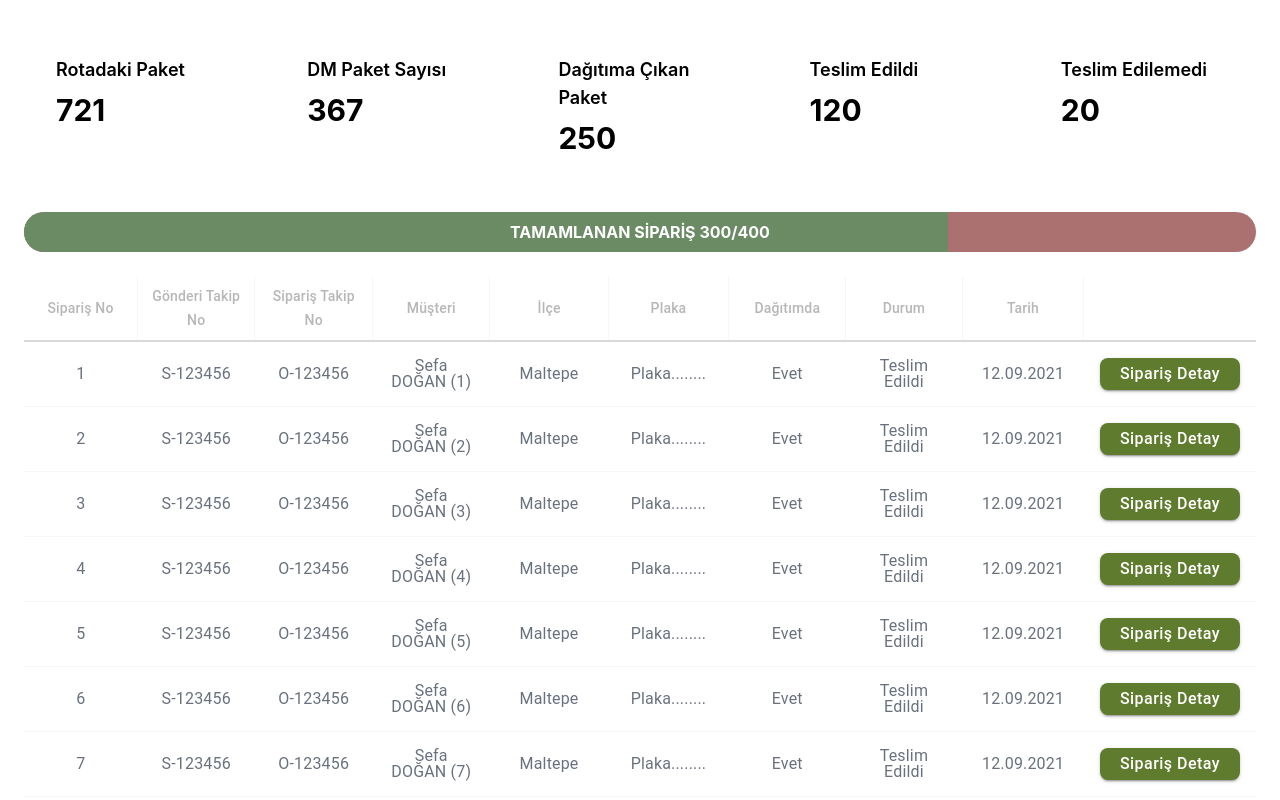
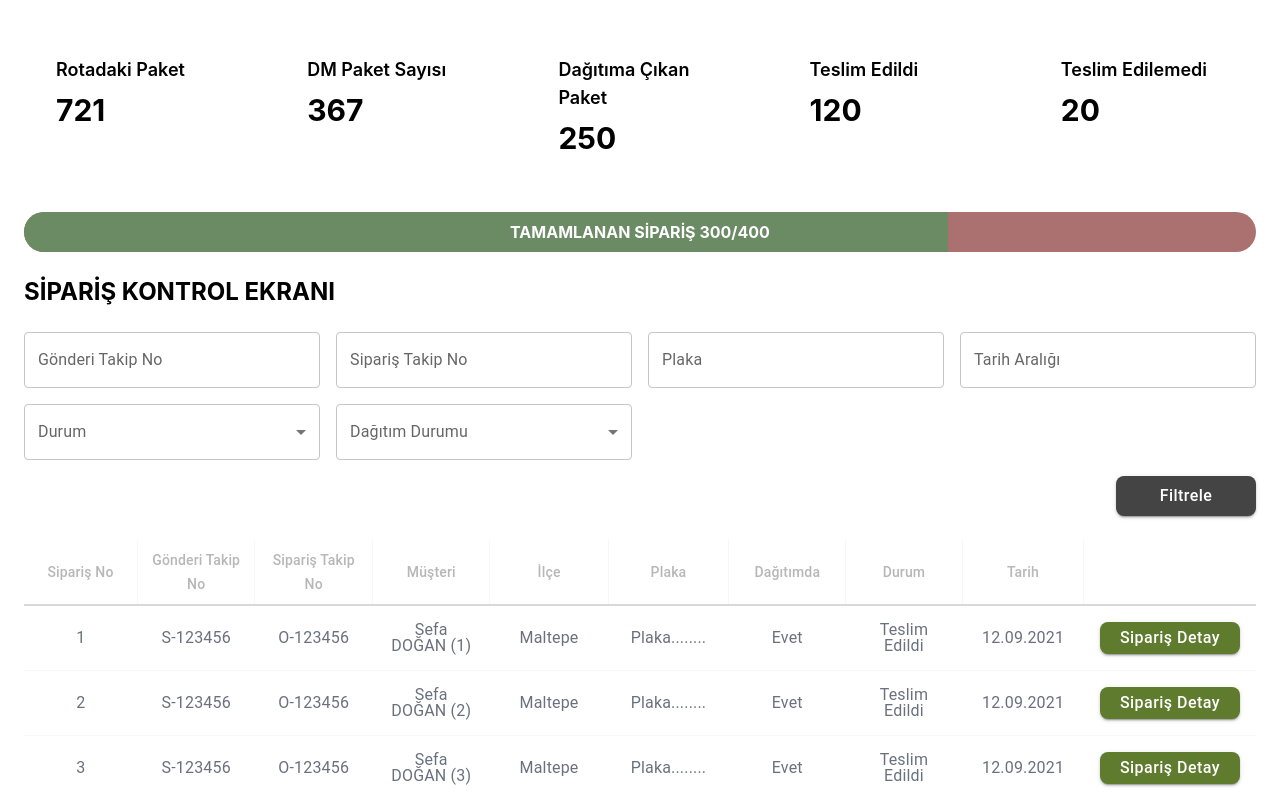
Before and after one commit to sefadogan/OCSFrontend, a React (Create React App) app: page /orders in a window 1280 px wide. Shown: the top 800 px of the page. Built offline with nearby package versions, Linux system fonts and the light colour scheme.

Commit message:
Create orders filtering form and visual changes

```diff
--- /dev/null
+++ b/src/components/_shared/seperators/title/index.js
@@ -0,0 +1,13 @@
+const OCSTitleSeperator = ({
+  title,
+  titleClassName,
+  justifyItems = "center",
+}) => {
+  return (
+    <div className={`flex items-center w-full justify-${justifyItems}`}>
+      <div className={titleClassName}>{title}</div>
+    </div>
+  );
+};
+
+export default OCSTitleSeperator;
--- a/src/components/table/index.js
+++ b/src/components/_shared/table/index.js
@@ -55,6 +55,7 @@ const StyledTableCell = styled(TableCell)(({}) => ({
 
 const OrderTable = () => {
   const navigate = useNavigate();
+
   const [page, setPage] = useState(1);
   const [rowsPerPage, setRowsPerPage] = useState(10);
 
--- /dev/null
+++ b/src/components/orders/filtering-form/index.js
@@ -0,0 +1,126 @@
+import { Button, Card, CardContent, MenuItem, TextField } from "@mui/material";
+import { LocalizationProvider } from "@mui/x-date-pickers";
+import { AdapterDayjs } from "@mui/x-date-pickers/AdapterDayjs";
+import { DatePicker } from "@mui/x-date-pickers/DatePicker";
+import React, { useState } from "react";
+
+const statuses = ["Pending", "Shipped", "Delivered", "Cancelled"];
+const distributionStatuses = ["Pending", "Released", "In Progress"];
+
+const OCSOrdersFilteringForm = ({}) => {
+  const [formData, setFormData] = useState({
+    shipmentTrackingNo: "",
+    orderTrackingNo: "",
+    plateNumber: "",
+    createdDateMin: null,
+    createdDateMax: null,
+    status: "",
+    releasedForDistribution: "",
+  });
+  console.log(formData);
+
+  const handleChange = (e) => {
+    const { name, value } = e.target;
+    setFormData((prev) => ({ ...prev, [name]: value }));
+  };
+
+  const handleDateChange = (name, value) => {
+    setFormData((prev) => ({ ...prev, [name]: value }));
+  };
+
+  const handleSubmit = (e) => {
+    e.preventDefault();
+  };
+
+  return (
+    <form
+      onSubmit={handleSubmit}
+      className="grid grid-cols-1 sm:grid-cols-2 md:grid-cols-4 gap-4"
+    >
+      <TextField
+        label="Gönderi Takip No"
+        name="shipmentTrackingNo"
+        value={formData.shipmentTrackingNo}
+        onChange={handleChange}
+        fullWidth
+      />
+
+      <TextField
+        label="Sipariş Takip No"
+        name="orderTrackingNo"
+        value={formData.orderTrackingNo}
+        onChange={handleChange}
+        fullWidth
+      />
+
+      <TextField
+        label="Plaka"
+        name="plateNumber"
+        value={formData.plateNumber}
+        onChange={handleChange}
+        fullWidth
+      />
+
+      <LocalizationProvider dateAdapter={AdapterDayjs}>
+        <DatePicker
+          label="Tarih Aralığı"
+          value={formData.createdDateMin}
+          onChange={(value) => handleDateChange("createdDateMin", value)}
+          renderInput={(params) => <TextField {...params} fullWidth />}
+        />
+      </LocalizationProvider>
+
+      <TextField
+        select
+        label="Durum"
+        name="status"
+        value={formData.status}
+        onChange={handleChange}
+        fullWidth
+      >
+        {statuses.map((status) => (
+          <MenuItem key={status} value={status}>
+            {status}
+          </MenuItem>
+        ))}
+      </TextField>
+
+      <TextField
+        select
+        label="Dağıtım Durumu"
+        name="releasedForDistribution"
+        value={formData.releasedForDistribution}
+        onChange={handleChange}
+        fullWidth
+      >
+        {distributionStatuses.map((status) => (
+          <MenuItem key={status} value={status}>
+            {status}
+          </MenuItem>
+        ))}
+      </TextField>
+
+      <div className="col-span-1 sm:col-span-2 md:col-span-4 flex justify-end">
+        <Button
+          type="submit"
+          variant="contained"
+          sx={{
+            backgroundColor: "#444444",
+            textTransform: "none",
+            fontSize: "1rem",
+            minWidth: "8.75rem",
+            fontWeight: 500,
+            borderRadius: ".5rem",
+            ":hover": {
+              backgroundColor: "#444444",
+            },
+          }}
+        >
+          Filtrele
+        </Button>
+      </div>
+    </form>
+  );
+};
+
+export default OCSOrdersFilteringForm;
--- a/src/pages/orders/index.js
+++ b/src/pages/orders/index.js
@@ -1,8 +1,10 @@
 import { useSelector } from "react-redux";
-import OCSInfoCards from "../../components/cards-info";
-import OCSDeliveryProgressBar from "../../components/progress-bars/delivery";
-import OrderTable from "../../components/table";
+import OCSInfoCards from "../../components/_shared/cards-info";
+import OCSDeliveryProgressBar from "../../components/_shared/progress-bars/delivery";
+import OrderTable from "../../components/_shared/table";
 import { selectOrders } from "../../store/ocs/orders/ordersSlice";
+import OCSTitleSeperator from "../../components/_shared/seperators/title";
+import OCSOrdersFilteringForm from "../../components/orders/filtering-form";
 
 const OCSOrdersPage = () => {
   const { orders } = useSelector(selectOrders);
@@ -21,6 +23,13 @@ const OCSOrdersPage = () => {
 
       <OCSDeliveryProgressBar total={400} completed={300} />
 
+      <OCSTitleSeperator
+        titleClassName="text-2xl font-bold"
+        title="SİPARİŞ KONTROL EKRANI"
+      />
+
+      <OCSOrdersFilteringForm />
+
       <OrderTable />
     </div>
   );
```
Also changed, not shown: package.json (+5 -3 lines), src/components/_shared/cards-info/card/index.js (renamed from src/components/cards-info/card/index.js), src/components/_shared/cards-info/index.js (renamed from src/components/cards-info/index.js), src/components/_shared/progress-bars/delivery/index.js (renamed from src/components/progress-bars/delivery/index.js), src/components/_shared/table/body/index.js (renamed from src/components/table/body/index.js), src/components/_shared/table/footer/index.js (added), src/components/_shared/table/header/index.js (renamed from src/components/table/header/index.js).
